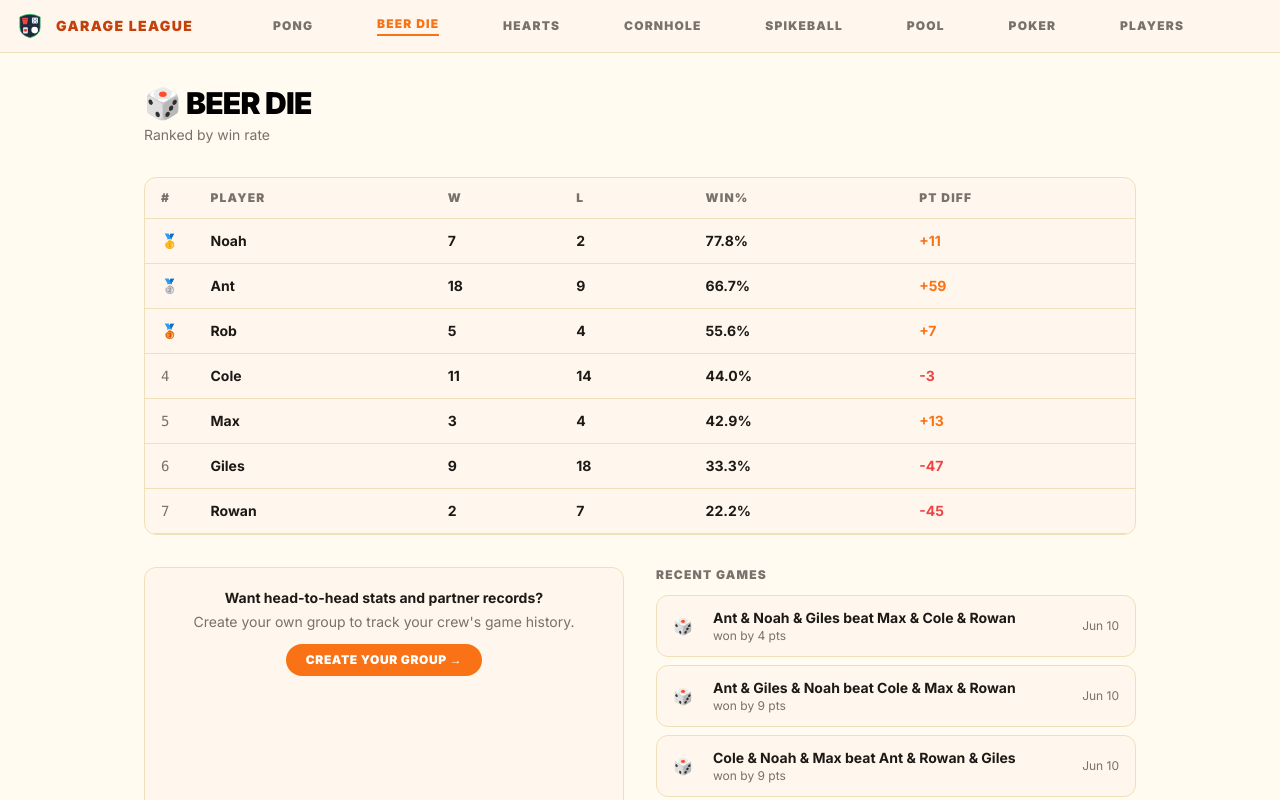
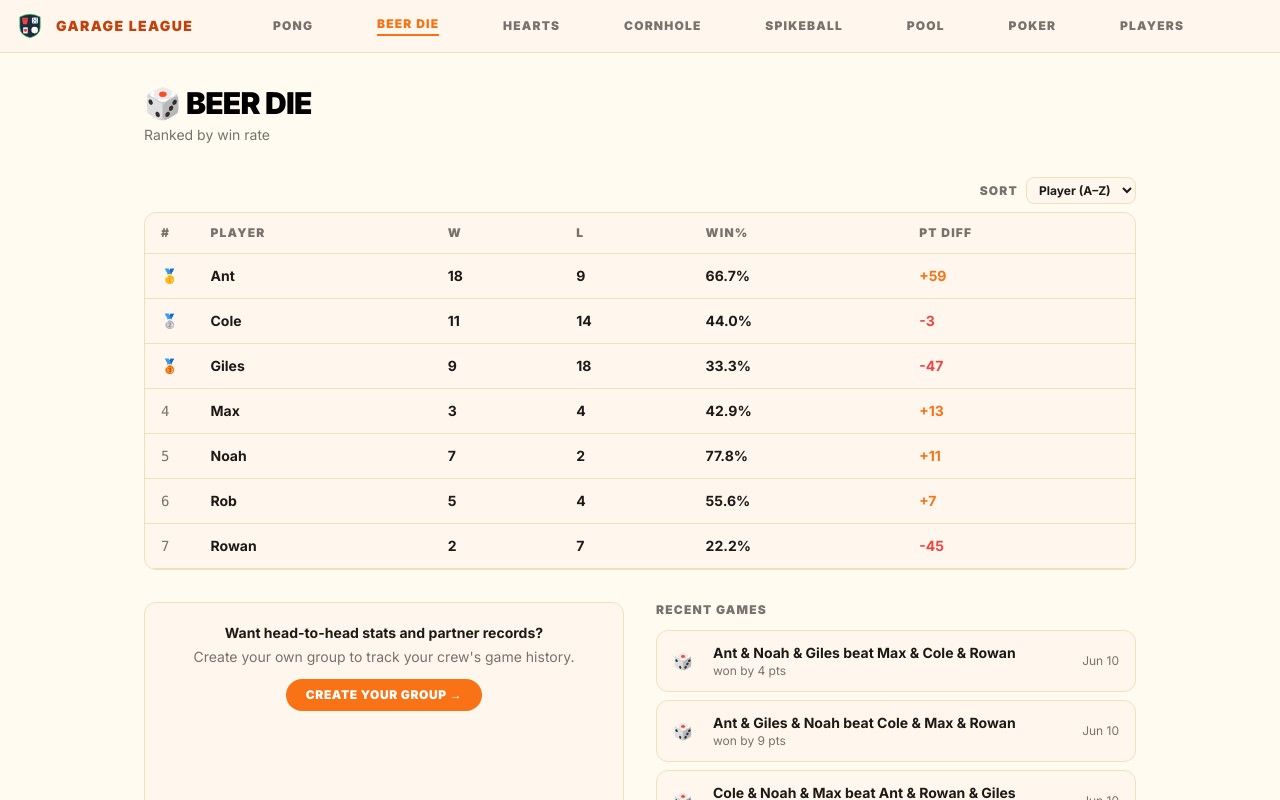
Before and after one commit to gileshayhurst/summer-games, a Next.js app: page /g/example/beer-die in a window 1280 px wide. Shown: the top 800 px of the page. Built offline with nearby package versions, Linux system fonts and the light colour scheme.

Commit message:
feat: make Leaderboard a client component with sort dropdown

```diff
--- a/components/Leaderboard.tsx
+++ b/components/Leaderboard.tsx
@@ -1,17 +1,60 @@
+'use client'
+
+import { useState, useMemo } from 'react'
+
 type Column = {
   key: string
   label: string
   format?: (v: number | string) => string
   colorize?: boolean
+  sortDirection?: 'asc' | 'desc'
 }
 
 type Props = {
   entries: Record<string, string | number>[]
   columns: Column[]
+  defaultSortKey: string
 }
 
-export default function Leaderboard({ entries, columns }: Props) {
+export default function Leaderboard({ entries, columns, defaultSortKey }: Props) {
+  const [sortKey, setSortKey] = useState(defaultSortKey)
+
+  const sorted = useMemo(() => {
+    const col = columns.find(c => c.key === sortKey)
+    const direction = sortKey === 'name' ? 'asc' : (col?.sortDirection ?? 'desc')
+    return [...entries].sort((a, b) => {
+      const av = a[sortKey]
+      const bv = b[sortKey]
+      let cmp = typeof av === 'number' && typeof bv === 'number'
+        ? av - bv
+        : String(av).localeCompare(String(bv))
+      if (direction === 'desc') cmp = -cmp
+      if (cmp === 0) return String(a.name).localeCompare(String(b.name))
+      return cmp
+    })
+  }, [entries, columns, sortKey])
+
+  const sortOptions = [
+    { value: 'name', label: 'Player (A–Z)' },
+    ...columns.filter(c => c.sortDirection).map(c => ({ value: c.key, label: c.label })),
+  ]
+
   return (
+    <div className="space-y-2">
+      <div className="flex justify-end">
+        <div className="flex items-center gap-2">
+          <span className="text-xs text-muted uppercase tracking-widest font-black">Sort</span>
+          <select
+            value={sortKey}
+            onChange={e => setSortKey(e.target.value)}
+            className="text-xs border border-warm rounded-lg px-2 py-1 bg-card text-stone-900 font-bold focus:outline-none"
+          >
+            {sortOptions.map(opt => (
+              <option key={opt.value} value={opt.value}>{opt.label}</option>
+            ))}
+          </select>
+        </div>
+      </div>
       <div className="bg-card rounded-xl overflow-hidden border border-warm">
         <table className="w-full text-sm">
           <thead>
@@ -25,7 +68,7 @@ export default function Leaderboard({ entries, columns }: Props) {
             </tr>
           </thead>
           <tbody>
-          {entries.map((entry, i) => (
+            {sorted.map((entry, i) => (
               <tr key={entry.player_id as string} className="border-b border-warm hover:bg-amber-50 transition-colors">
                 <td className="px-4 py-3 text-muted font-mono">
                   {i === 0 ? '🥇' : i === 1 ? '🥈' : i === 2 ? '🥉' : i + 1}
@@ -49,7 +92,7 @@ export default function Leaderboard({ entries, columns }: Props) {
                 })}
               </tr>
             ))}
-          {entries.length === 0 && (
+            {sorted.length === 0 && (
               <tr>
                 <td colSpan={columns.length + 1} className="px-4 py-8 text-center text-muted">
                   No games yet
@@ -59,5 +102,6 @@ export default function Leaderboard({ entries, columns }: Props) {
           </tbody>
         </table>
       </div>
+    </div>
   )
 }
```
Lines whose indentation alone changed are shown as unchanged.
